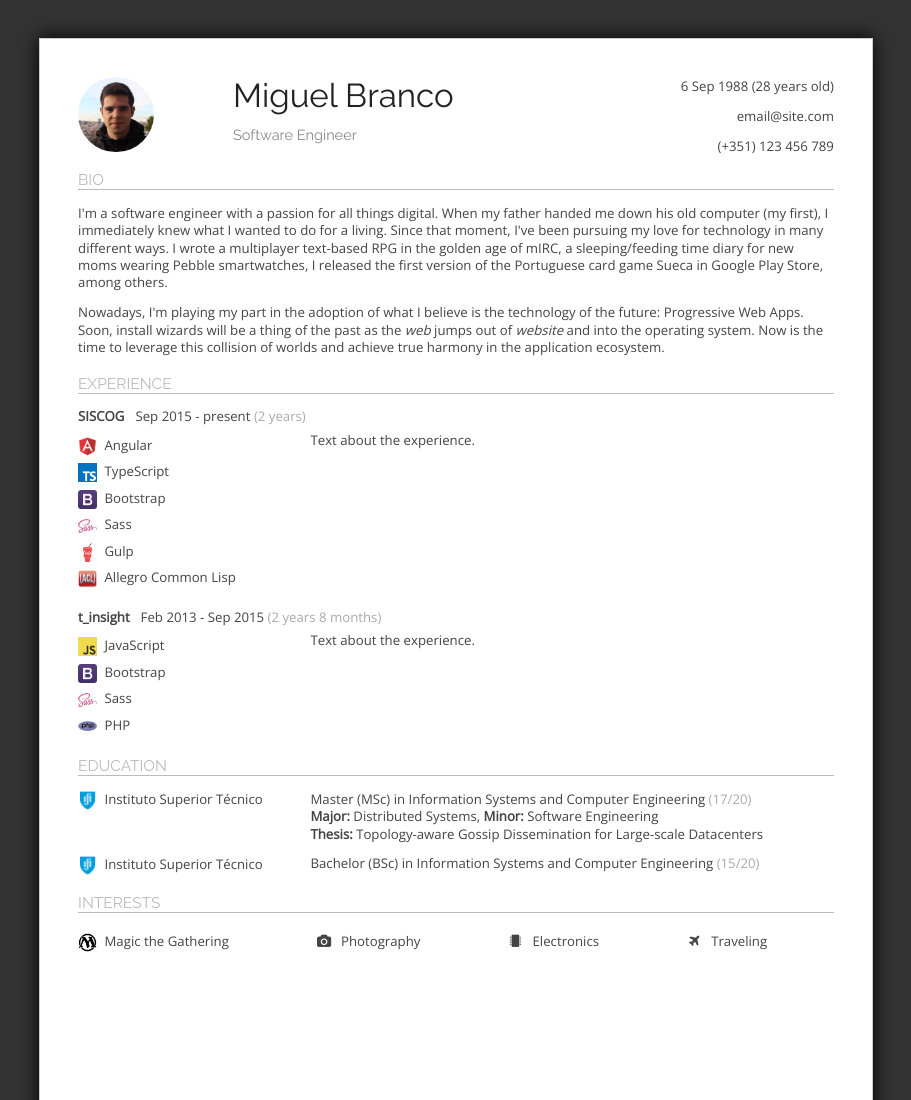
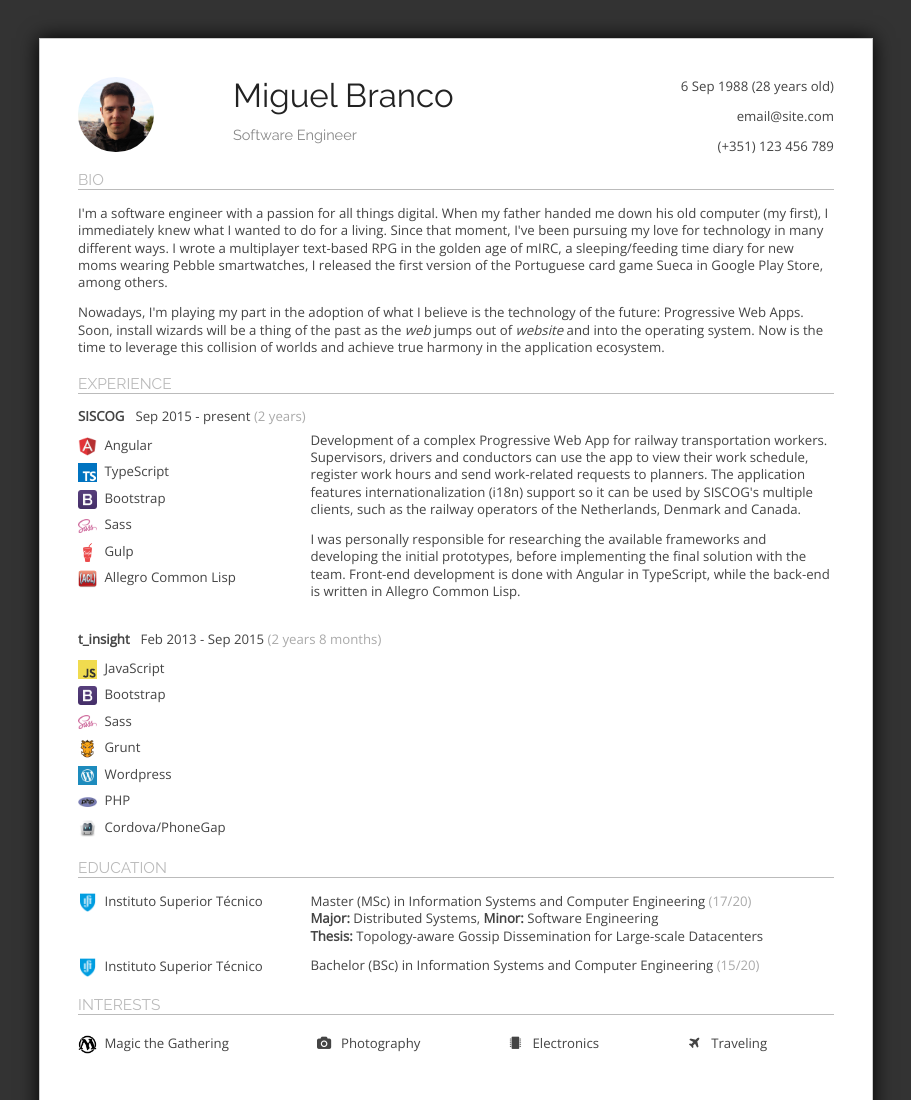
Before and after one commit to Arlanthir/cv, a plain HTML site: page index.html in a window 1280 px wide. Shown: the top 1100 px of the page, without its empty margins (184-1095 px from the left). Drawn offline with nearby package versions, Linux system fonts and the light colour scheme.

Commit message:
Add more info

```diff
--- a/index.html
+++ b/index.html
@@ -54,7 +54,16 @@
                     </ul>
                 </div>
                 <div class="col col-70">
-                    <p>Text about the experience.</p>
+                    <p>
+                        Development of a complex Progressive Web App for railway transportation workers. Supervisors, drivers and conductors
+                        can use the app to view their work schedule, register work hours and send work-related requests to planners. The application
+                        features internationalization (i18n) support so it can be used by SISCOG's multiple clients, such as the railway operators of
+                        the Netherlands, Denmark and Canada.
+                    </p>
+                    <p>
+                        I was personally responsible for researching the available frameworks and developing the initial prototypes, before implementing
+                        the final solution with the team. Front-end development is done with Angular in TypeScript, while the back-end is written in Allegro Common Lisp.
+                    </p>
                 </div>
             </div>
         </section>
@@ -67,11 +76,14 @@
                         <li><span class="logo"><img src="img/javascript.png"></span>JavaScript</li>
                         <li><span class="logo"><img src="img/bootstrap.png"></span>Bootstrap</li>
                         <li><span class="logo"><img src="img/sass.png"></span>Sass</li>
+                        <li><span class="logo"><img src="img/grunt.png"></span>Grunt</li>
+                        <li><span class="logo"><img src="img/wordpress.png"></span>Wordpress</li>
                         <li><span class="logo"><img src="img/php.png"></span>PHP</li>
+                        <li><span class="logo"><img src="img/cordova.png"></span>Cordova/PhoneGap</li>
                     </ul>
                 </div>
                 <div class="col col-70">
-                    <p>Text about the experience.</p>
+                    <p></p>
                 </div>
             </div>
         </section>
```
Also changed, not shown: img/cordova.png (added), img/grunt.png (added), img/wordpress.png (added), 1 other file.
